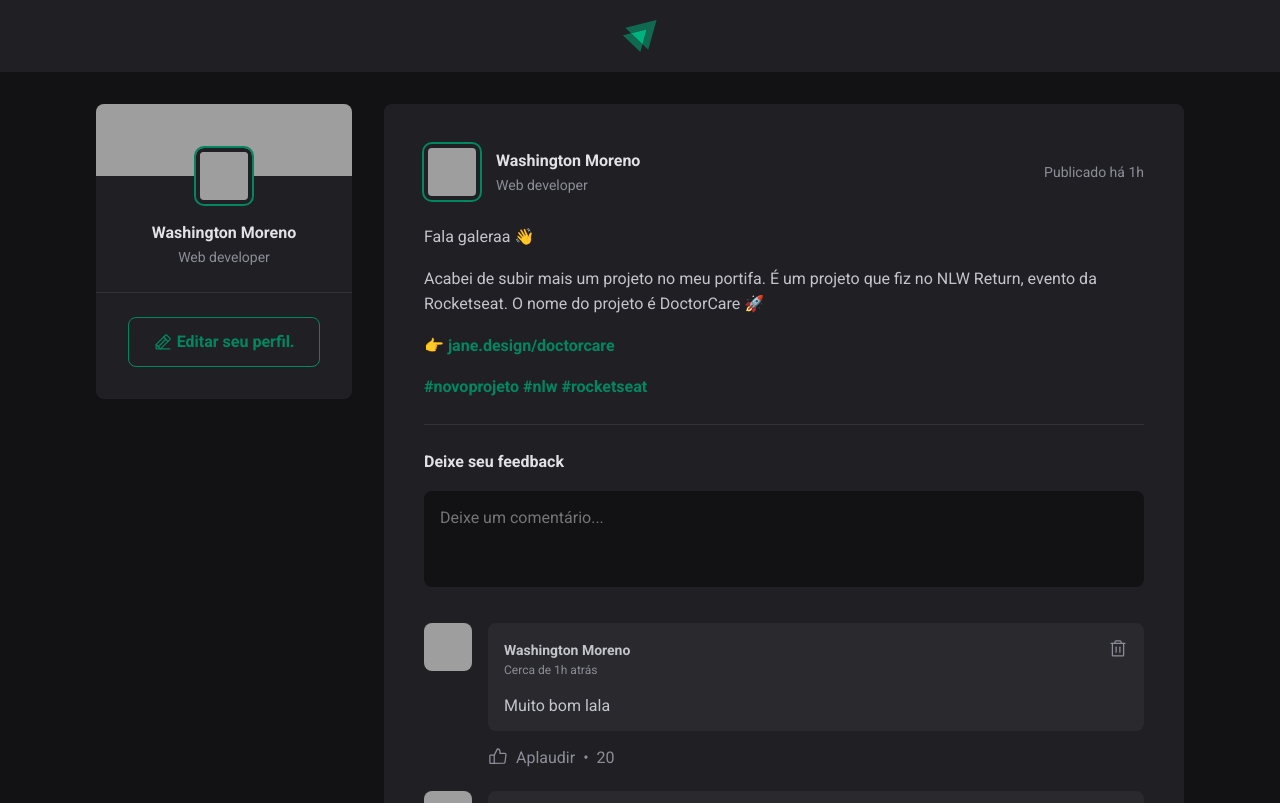
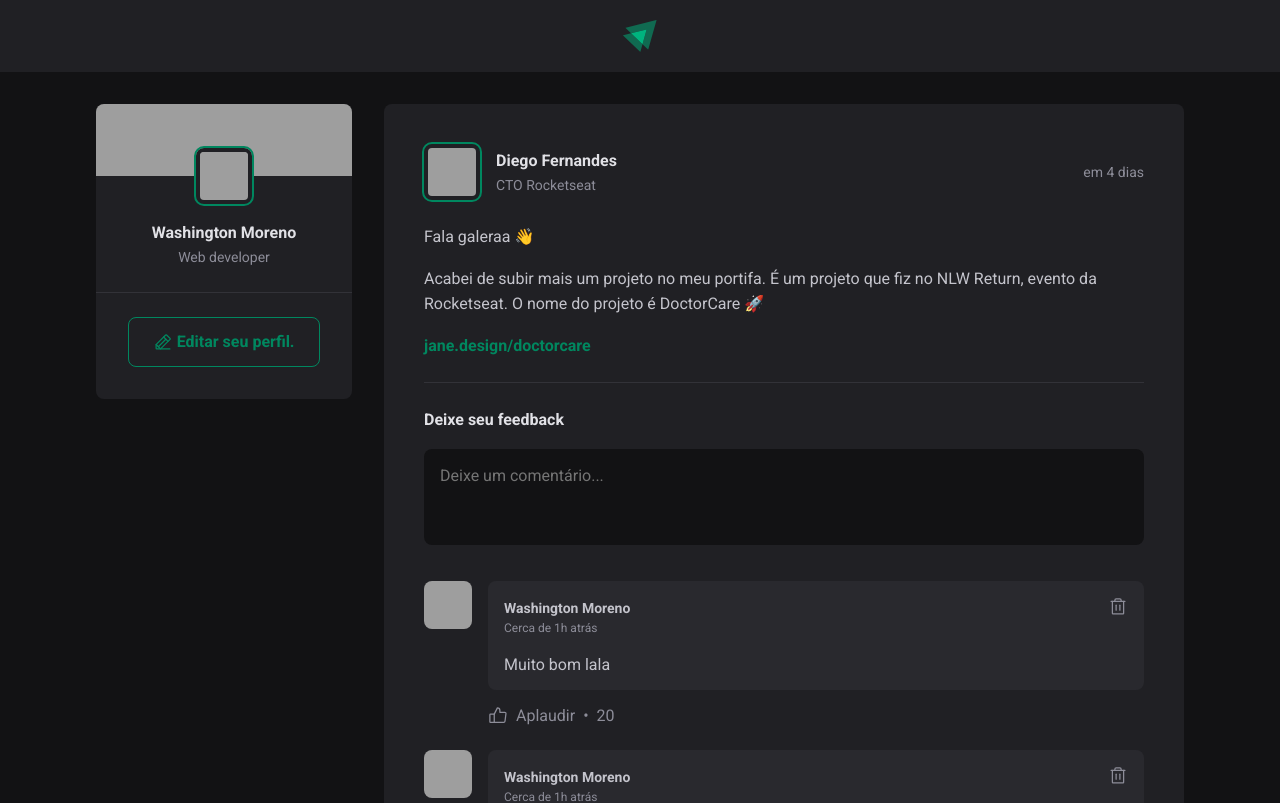
Before and after one commit to Washington-coder/ignite-react, a React (Vite) app in the folder aulas/01-fundamentos-reactjs/: page / in a window 1280 px wide. Shown: the top 803 px of the page. Built offline with nearby package versions, Linux system fonts and the light colour scheme; grey boxes are pictures that could not be loaded.

Commit message:
feat: adding props to Post component and rendering on screen

```diff
--- a/aulas/01-fundamentos-reactjs/src/App.jsx
+++ b/aulas/01-fundamentos-reactjs/src/App.jsx
@@ -5,13 +5,70 @@
 
 export function App() {
 
+  const posts = [
+    {
+      id: 1,
+      author: {
+        avatarURL: 'https://github.com/diego3g.png',
+        name: 'Diego Fernandes',
+        role: 'CTO Rocketseat'
+      },
+      content: [
+        {
+          type: 'paragraph',
+          content: "Fala galeraa 👋"
+        },
+        {
+          type: 'paragraph',
+          content: "Acabei de subir mais um projeto no meu portifa. É um projeto que fiz no NLW Return, evento da Rocketseat. O nome do projeto é DoctorCare 🚀"
+        },
+        {
+          type: 'link',
+          content: "jane.design/doctorcare"
+        },
+      ],
+      publishedAt: '2025-01-01T10:30:00Z',
+    },
+    {
+      id: 2,
+      author: {
+        avatarURL: 'https://avatars.githubusercontent.com/u/82000177?v=4',
+        name: 'Washington',
+        role: 'Web developer'
+      },
+      content: [
+        {
+          type: 'paragraph',
+          content: "Fala galeraa 👋"
+        },
+        {
+          type: 'paragraph',
+          content: "Acabei de subir mais um projeto no meu portifa. É um projeto que fiz no NLW Return, evento da Rocketseat. O nome do projeto é DoctorCare 🚀"
+        },
+        {
+          type: 'link',
+          content: "jane.design/doctorcare"
+        },
+      ],
+      publishedAt: '2025-01-01T10:30:00Z',
+    },
+  ]
+
   return (
     <div>
       <Header />
       <div className={styles.wrapper}>
         <Sidebar />
         <main>
-          <Post />
+          {posts.map(post => {
+            return (
+              <Post
+                author={post.author}
+                content={post.content}
+                publishedAt={post.publishedAt}
+              />
+            )
+          })}
         </main>
       </div>
     </div>
--- a/aulas/01-fundamentos-reactjs/src/components/Post.jsx
+++ b/aulas/01-fundamentos-reactjs/src/components/Post.jsx
@@ -1,31 +1,48 @@
+import { format, formatDistanceToNow } from 'date-fns'
+import ptBR from 'date-fns/locale/pt-BR'
 import { Avatar } from './Avatar'
 import { Comment } from './Comment'
 import styles from './Post.module.css'
 
-export function Post() {
+export function Post({ author, publishedAt, content }) {
+    const publishedAtObj = new Date(publishedAt);
+
+    const publishedDateFormatted = format(publishedAt, "d 'de' LLLL 'às' HH:mm'h'", {
+        locale: ptBR
+    });
+
+    const publishedRelativeToNow = formatDistanceToNow(publishedAt, {
+        locale: ptBR,
+        addSuffix: true
+    })
+
     return (
         <article className={styles.post}>
             <header>
                 <div className={styles.author}>
-                    <Avatar src={'https://github.com/diego3g.png'} />
+                    <Avatar src={author.avatarURL} />
                     <div className={styles.authorInfo}>
-                        <strong>Washington Moreno</strong>
-                        <span>Web developer</span>
+                        <strong>{author.name}</strong>
+                        <span>{author.role}</span>
                     </div>
                 </div>
 
-                <time title='11 de Maio às 11:30h' dateTime='2022-05-11 08:13:30' >Publicado há 1h</time>
+                <time
+                    title={publishedDateFormatted}
+                    dateTime={publishedAtObj.toISOString()}
+                >
+                    {publishedRelativeToNow}
+                </time>
             </header>
 
             <div className={styles.content}>
-                <p>Fala galeraa 👋</p>
-                <p>Acabei de subir mais um projeto no meu portifa. É um projeto que fiz no NLW Return, evento da Rocketseat. O nome do projeto é DoctorCare 🚀</p>
-                <p>👉 <a href=''>jane.design/doctorcare</a></p>
-                <p>
-                    <a href='' >#novoprojeto</a>{' '}
-                    <a href='' >#nlw</a>{' '}
-                    <a href='' >#rocketseat</a>
-                </p>
+                {content.map((line) => {
+                    if (line.type === 'paragraph') {
+                        return <p>{line.content}</p>
+                    } else if (line.type === 'link') {
+                        return <p><a href={'#'}>{line.content}</a></p>
+                    }
+                })}
             </div>
 
             <form className={styles.commentForm}>
--- /dev/null
+++ b/package.json
@@ -0,0 +1,5 @@
+{
+  "dependencies": {
+    "date-fns": "^4.1.0"
+  }
+}
```
Also changed, not shown: 1 other file (tests, documents, lock files or other folders).
